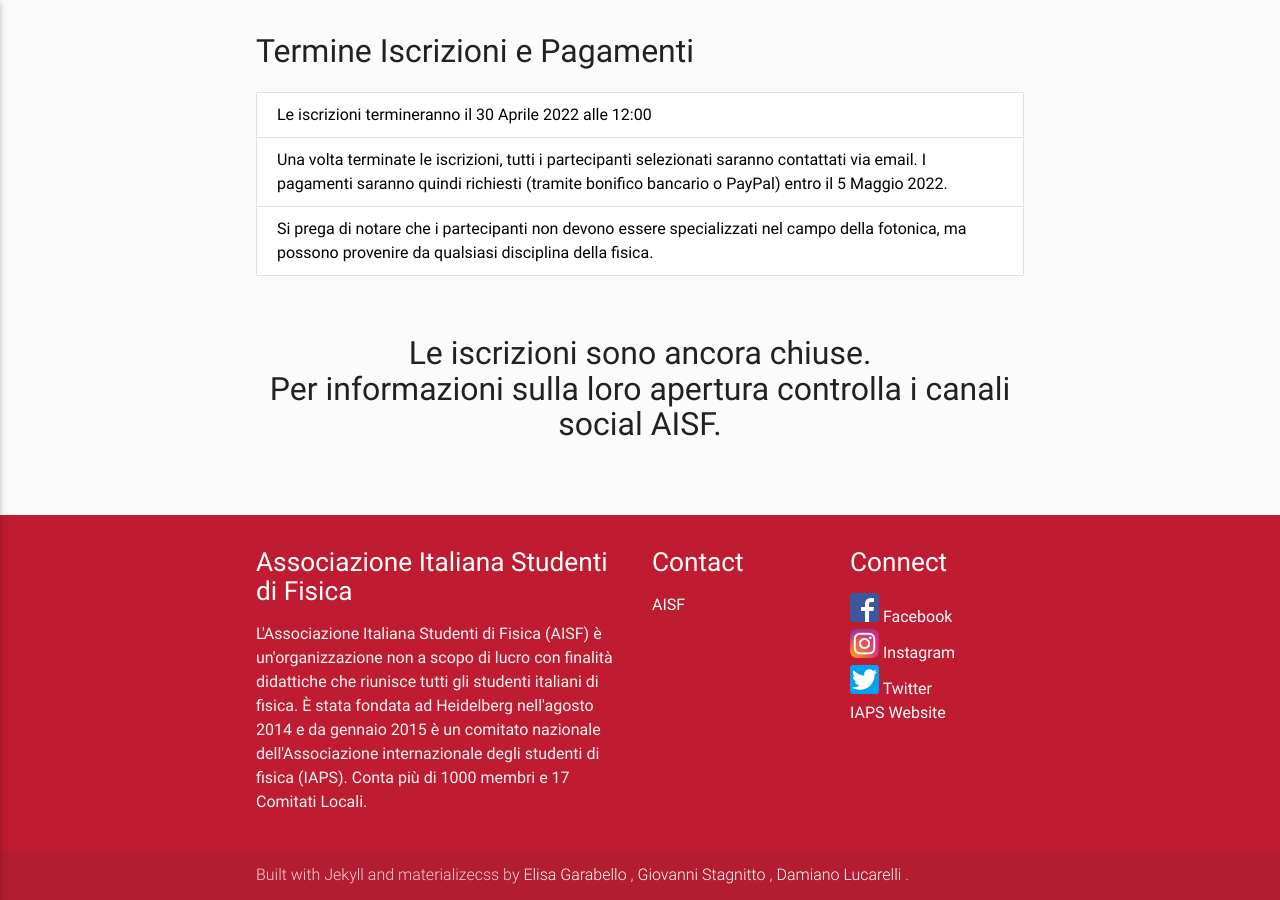
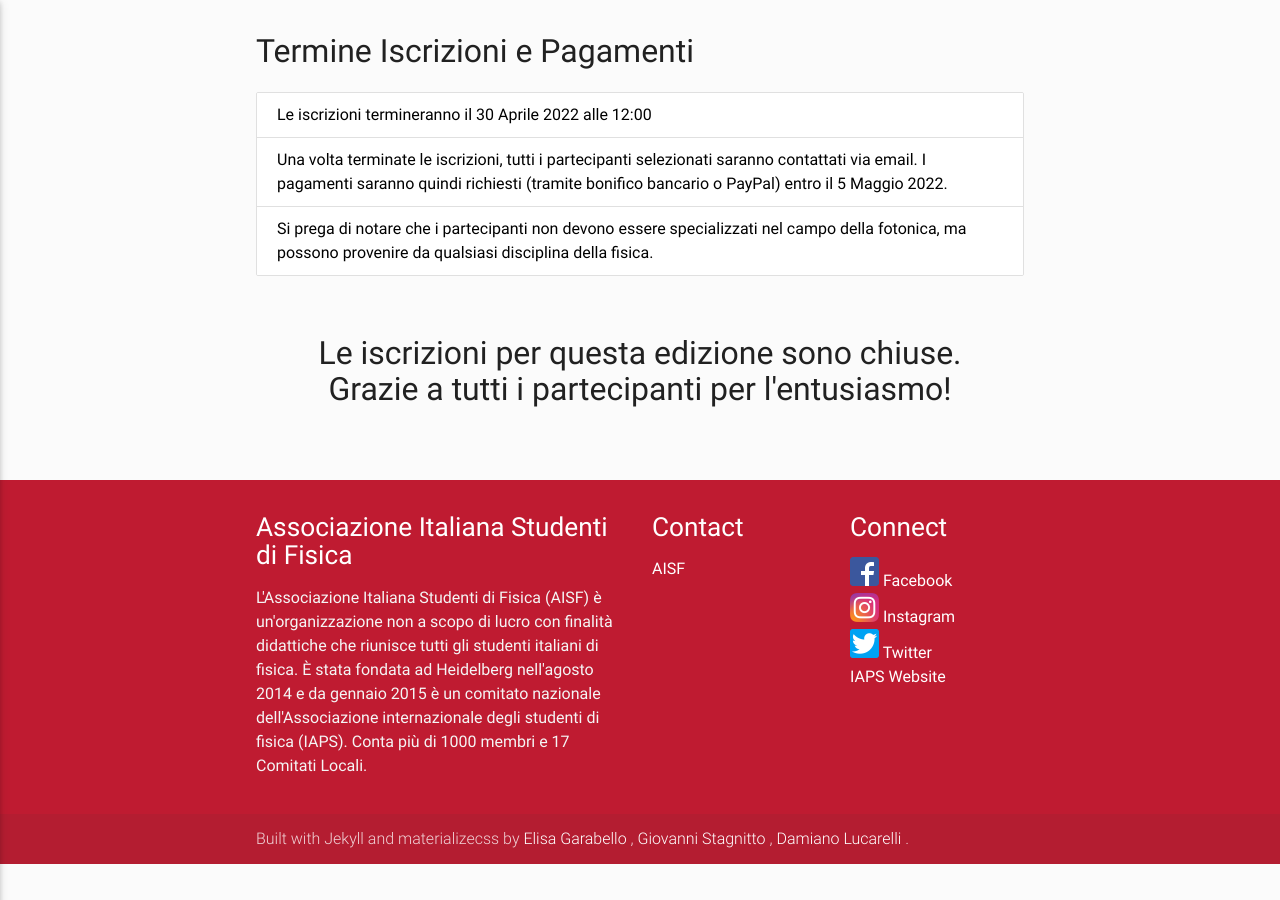
Before and after one commit to ai-sf/lot22, a Jekyll site: the page built from registration.html, in a window 1280 px wide and 900 px high, scrolled down 2126 px. Built offline with Jekyll 4.4.1, drawn with Linux system fonts in a browser that asks for light colours; nearby versions of some CDN libraries.

Commit message:
chiusura iscrizioni

```diff
--- a/registration.html
+++ b/registration.html
@@ -142,7 +142,7 @@ title: Iscrizione
 	{% endif %}
 {% else %}
 	<div class="row center">
-    <h2>Le iscrizioni sono ancora chiuse. <br>Per informazioni sulla loro apertura controlla i canali social AISF.</h2>
+    <h2>Le iscrizioni per questa edizione sono chiuse. <br>Grazie a tutti i partecipanti per l'entusiasmo!</h2>
     </div>
 {% endif %}
 
```
Also changed, not shown: 1 other file.
